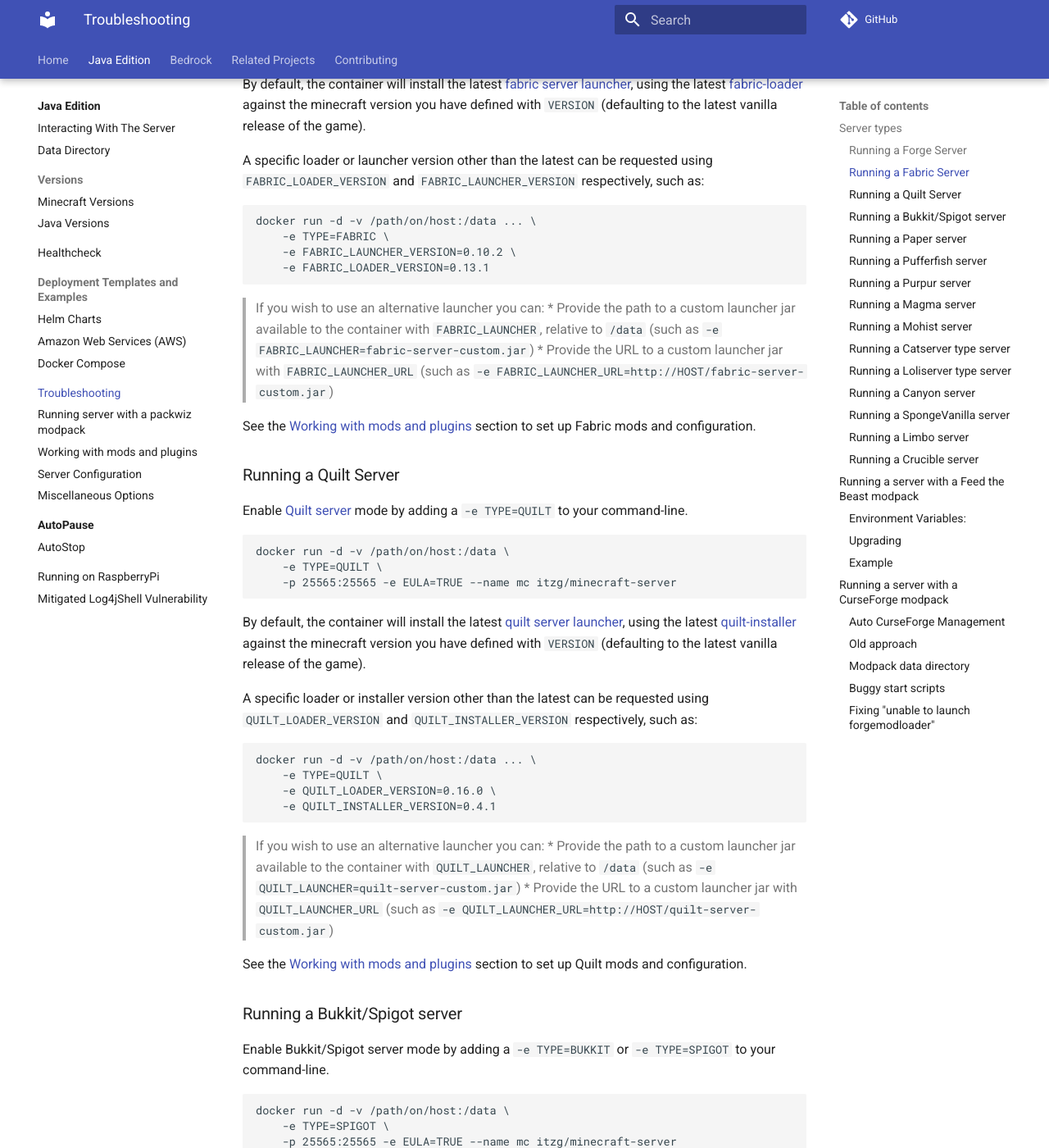
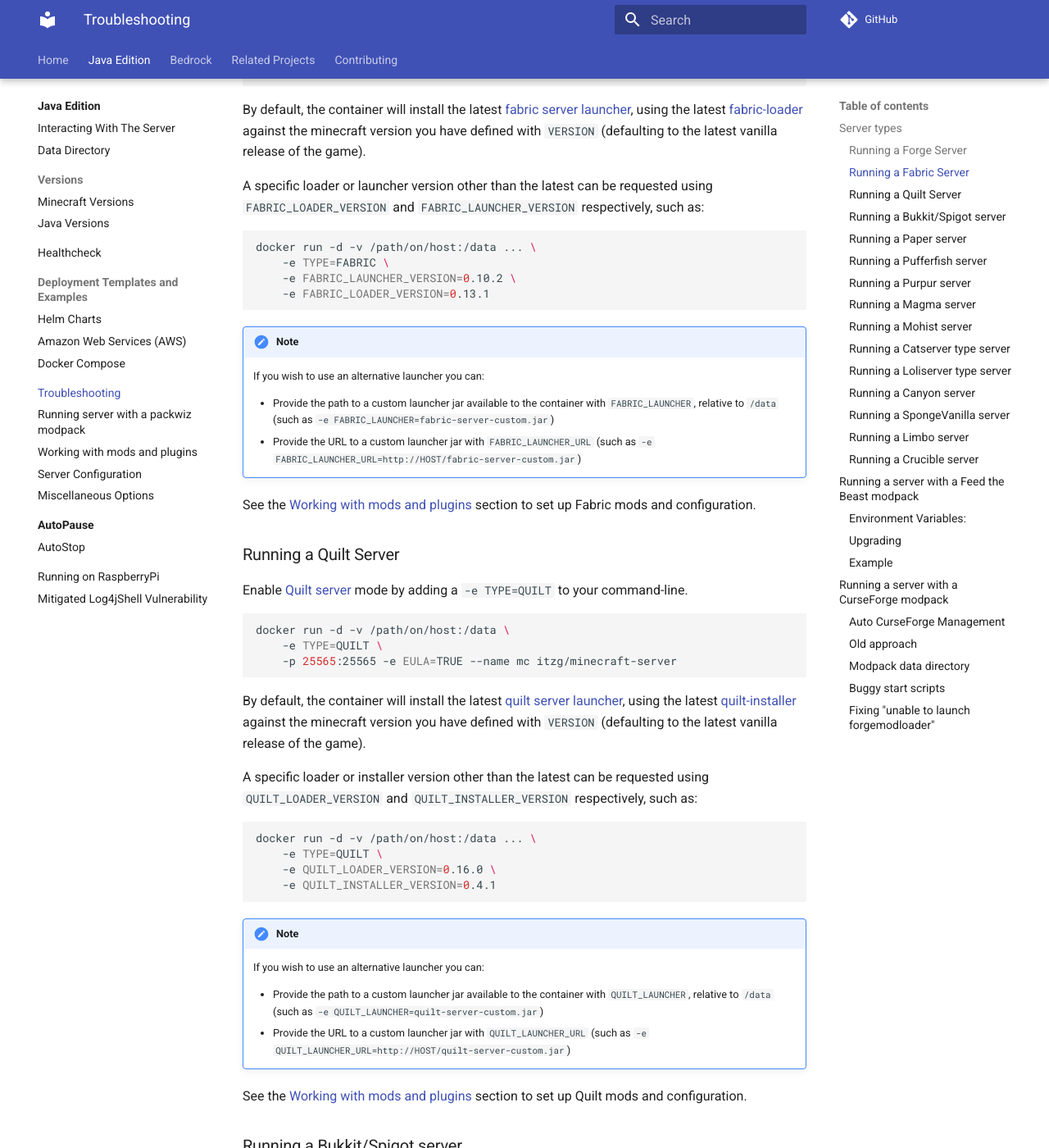
Before and after one commit to camalot/mkdocs-test, an MkDocs documentation site: the page built from docs/java/troubleshooting/index.md, in a window 1280 px wide and 1400 px high, scrolled down 1350 px. Shown: the whole window at 82% size. Built offline with MkDocs 1.6.1 and Material for MkDocs 9.7.7, drawn with Linux system fonts in a browser that asks for light colours; comment, search, counter and statistics services are not loaded; some of the changed text lies outside the part shown.

Commit message:
added admonitions

````diff
--- a/docs/java/troubleshooting/index.md
+++ b/docs/java/troubleshooting/index.md
@@ -12,32 +12,40 @@
 
 The overall version is specified by `VERSION`, [as described in the section above](#versions) and will run the recommended Forge version by default. You can also choose to run a specific Forge version with `FORGE_VERSION`, such as `-e FORGE_VERSION=14.23.5.2854`.
 
-    docker run -d -v /path/on/host:/data \
-        -e TYPE=FORGE \
-        -e VERSION=1.12.2 -e FORGE_VERSION=14.23.5.2854 \
-        -p 25565:25565 -e EULA=TRUE --name mc itzg/minecraft-server
+``` shell
+docker run -d -v /path/on/host:/data \
+    -e TYPE=FORGE \
+    -e VERSION=1.12.2 -e FORGE_VERSION=14.23.5.2854 \
+    -p 25565:25565 -e EULA=TRUE --name mc itzg/minecraft-server
+```
 
 To use a pre-downloaded Forge installer, place it in the attached `/data` directory and
 specify the name of the installer file with `FORGE_INSTALLER`, such as:
 
-    docker run -d -v /path/on/host:/data ... \
-        -e FORGE_INSTALLER=forge-1.11.2-13.20.0.2228-installer.jar ...
+``` shell
+docker run -d -v /path/on/host:/data ... \
+    -e FORGE_INSTALLER=forge-1.11.2-13.20.0.2228-installer.jar ...
+```
 
 To download a Forge installer from a custom location, such as your own file repository, specify
 the URL with `FORGE_INSTALLER_URL`, such as:
 
-    docker run -d -v /path/on/host:/data ... \
-        -e FORGE_INSTALLER_URL=http://HOST/forge-1.11.2-13.20.0.2228-installer.jar ...
+``` shell
+docker run -d -v /path/on/host:/data ... \
+    -e FORGE_INSTALLER_URL=http://HOST/forge-1.11.2-13.20.0.2228-installer.jar ...
+```
 
 In both of the cases above, there is no need for the `VERSION` or `FORGEVERSION` variables.
 
-> If an error occurred while installing Forge, it might be possible to resolve by temporarily setting `FORGE_FORCE_REINSTALL` to "true". Be sure to remove that variable after successfully starting the server.
+!!! note
+
+    If an error occurred while installing Forge, it might be possible to resolve by temporarily setting `FORGE_FORCE_REINSTALL` to "true". Be sure to remove that variable after successfully starting the server.
 
 ### Running a Fabric Server
 
 Enable [Fabric server](https://fabricmc.net/) mode by adding a `-e TYPE=FABRIC` to your command-line.
 
-```
+``` shell
 docker run -d -v /path/on/host:/data \
     -e TYPE=FABRIC \
     -p 25565:25565 -e EULA=TRUE --name mc itzg/minecraft-server
@@ -47,16 +55,19 @@
 
 A specific loader or launcher version other than the latest can be requested using `FABRIC_LOADER_VERSION` and `FABRIC_LAUNCHER_VERSION` respectively, such as:
 
-```
+``` shell
 docker run -d -v /path/on/host:/data ... \
     -e TYPE=FABRIC \
     -e FABRIC_LAUNCHER_VERSION=0.10.2 \
     -e FABRIC_LOADER_VERSION=0.13.1
 ```
 
-> If you wish to use an alternative launcher you can:
-> * Provide the path to a custom launcher jar available to the container with `FABRIC_LAUNCHER`, relative to `/data` (such as `-e FABRIC_LAUNCHER=fabric-server-custom.jar`)
-> * Provide the URL to a custom launcher jar with `FABRIC_LAUNCHER_URL` (such as `-e FABRIC_LAUNCHER_URL=http://HOST/fabric-server-custom.jar`)
+!!! note
+
+    If you wish to use an alternative launcher you can:
+
+    - Provide the path to a custom launcher jar available to the container with `FABRIC_LAUNCHER`, relative to `/data` (such as `-e FABRIC_LAUNCHER=fabric-server-custom.jar`)
+    - Provide the URL to a custom launcher jar with `FABRIC_LAUNCHER_URL` (such as `-e FABRIC_LAUNCHER_URL=http://HOST/fabric-server-custom.jar`)
 
 See the [Working with mods and plugins](#working-with-mods-and-plugins) section to set up Fabric mods and configuration.
 
@@ -64,7 +75,7 @@
 
 Enable [Quilt server](https://quiltmc.org/) mode by adding a `-e TYPE=QUILT` to your command-line.
 
-```
+``` shell
 docker run -d -v /path/on/host:/data \
     -e TYPE=QUILT \
     -p 25565:25565 -e EULA=TRUE --name mc itzg/minecraft-server
@@ -74,16 +85,19 @@
 
 A specific loader or installer version other than the latest can be requested using `QUILT_LOADER_VERSION` and `QUILT_INSTALLER_VERSION` respectively, such as:
 
-```
+``` shell
 docker run -d -v /path/on/host:/data ... \
     -e TYPE=QUILT \
     -e QUILT_LOADER_VERSION=0.16.0 \
     -e QUILT_INSTALLER_VERSION=0.4.1
 ```
 
-> If you wish to use an alternative launcher you can:
-> * Provide the path to a custom launcher jar available to the container with `QUILT_LAUNCHER`, relative to `/data` (such as `-e QUILT_LAUNCHER=quilt-server-custom.jar`)
-> * Provide the URL to a custom launcher jar with `QUILT_LAUNCHER_URL` (such as `-e QUILT_LAUNCHER_URL=http://HOST/quilt-server-custom.jar`)
+!!! note
+
+    If you wish to use an alternative launcher you can:
+
+    - Provide the path to a custom launcher jar available to the container with `QUILT_LAUNCHER`, relative to `/data` (such as `-e QUILT_LAUNCHER=quilt-server-custom.jar`)
+    - Provide the URL to a custom launcher jar with `QUILT_LAUNCHER_URL` (such as `-e QUILT_LAUNCHER_URL=http://HOST/quilt-server-custom.jar`)
 
 See the [Working with mods and plugins](#working-with-mods-and-plugins) section to set up Quilt mods and configuration.
 
@@ -91,9 +105,11 @@
 
 Enable Bukkit/Spigot server mode by adding a `-e TYPE=BUKKIT` or `-e TYPE=SPIGOT` to your command-line.
 
-    docker run -d -v /path/on/host:/data \
-        -e TYPE=SPIGOT \
-        -p 25565:25565 -e EULA=TRUE --name mc itzg/minecraft-server
+``` shell
+docker run -d -v /path/on/host:/data \
+    -e TYPE=SPIGOT \
+    -p 25565:25565 -e EULA=TRUE --name mc itzg/minecraft-server
+```
 
 If the downloaded server jar is corrupted, set `FORCE_REDOWNLOAD` to "true" to force a re-download during next container startup. After successfully re-downloading, you should remove that or set to "false".
 
@@ -132,7 +148,9 @@
 
     -e TYPE=PUFFERFISH
 
-> NOTE: The `VERSION` variable is used to select branch latest, 1.18, or 1.17. Use PUFFERFISH_BUILD to really select the SERVER VERSION number.
+!!! note
+
+    The `VERSION` variable is used to select branch latest, 1.18, or 1.17. Use PUFFERFISH_BUILD to really select the SERVER VERSION number.
 
 Extra variables:
 - `PUFFERFISH_BUILD=lastSuccessfulBuild` : set a specific Pufferfish build to use. Example: selecting build 47 => 1.18.1, or build 50 => 1.18.2 etc
@@ -145,7 +163,9 @@
 
     -e TYPE=PURPUR
 
-> NOTE: the `VERSION` variable is used to lookup a build of Purpur to download
+!!! note
+
+    The `VERSION` variable is used to lookup a build of Purpur to download
 
 Extra variables:
 - `PURPUR_BUILD=LATEST` : set a specific Purpur build to use
@@ -159,7 +179,9 @@
 
     -e TYPE=MAGMA
 
-> **NOTE** there are limited base versions supported, so you will also need to  set `VERSION`, such as "1.12.2", "1.16.5", etc.
+!!! note
+
+   There are limited base versions supported, so you will also need to  set `VERSION`, such as "1.12.2", "1.16.5", etc.
 
 
 ### Running a Mohist server
@@ -168,7 +190,9 @@
 
     -e TYPE=MOHIST
 
-> **NOTE** there are limited base versions supported, so you will also need to  set `VERSION`, such as "1.12.2"
+!!! note
+
+   There are limited base versions supported, so you will also need to  set `VERSION`, such as "1.12.2"
 
 By default the latest build will be used; however, a specific build number can be selected by setting `MOHIST_BUILD`, such as
 
@@ -188,7 +212,9 @@
 
     -e TYPE=LOLISERVER
 
-> **NOTE** Loliserver only provides a single release stream, so `VERSION` is ignored
+!!! note
+
+    Loliserver only provides a single release stream, so `VERSION` is ignored
 
 > **Disclaimer** The retrieval of the serverjar is not bulletproof. It can and probably will change in the future.
 
@@ -198,7 +224,9 @@
 
     -e VERSION=b1.7.3 -e TYPE=CANYON
 
-> **NOTE** only `VERSION=b1.7.3` is supported. Since that version pre-dates the health check mechanism used by this image, that will need to be disabled by setting `DISABLE_HEALTHCHECK=true`.
+!!! note
+
+    Only `VERSION=b1.7.3` is supported. Since that version pre-dates the health check mechanism used by this image, that will need to be disabled by setting `DISABLE_HEALTHCHECK=true`.
 
 By default, the latest build will be used; however, a specific build number can be selected by setting `CANYON_BUILD`, such as
 
@@ -213,14 +241,18 @@
 
 Beware that current [Sponge](https://www.spongepowered.org) `STABLE` versions for Minecraft 1.12 require using [the Java 8 tag](#running-minecraft-server-on-different-java-version):
 
-    docker run -d -v /path/on/host:/data -e TYPE=SPONGEVANILLA \
-        -p 25565:25565 -e EULA=TRUE --name mc itzg/minecraft-server:java8-multiarch
+``` shell
+docker run -d -v /path/on/host:/data -e TYPE=SPONGEVANILLA \
+    -p 25565:25565 -e EULA=TRUE --name mc itzg/minecraft-server:java8-multiarch
+```
 
 You can also choose to use the `EXPERIMENTAL` branch.
 Just change it with `SPONGEBRANCH`, such as:
 
-    $ docker run -d -v /path/on/host:/data ... \
-        -e TYPE=SPONGEVANILLA -e SPONGEBRANCH=EXPERIMENTAL ...
+``` shell
+$ docker run -d -v /path/on/host:/data ... \
+    -e TYPE=SPONGEVANILLA -e SPONGEBRANCH=EXPERIMENTAL ...
+```
 
 ### Running a Limbo server
 
@@ -234,12 +266,11 @@
 
 - `FORCE_REDOWNLOAD`=false
 - `LIMBO_SCHEMA_FILENAME`=default.schem
-- `LEVEL`="Default;${LIMBO_SCHEMA
+- `LEVEL`="Default;${LIMBO_SCHEMA_NAME}"
 
+!!! note
 
-NAME}"
-
-> NOTE: instead of using format codes in the MOTD, Limbo requires [JSON chat content](https://minecraft.fandom.com/wiki/Raw_JSON_text_format#Java_Edition). If a plain string is provided, which is the default, then it gets converted into the required JSON structure.
+    Instead of using format codes in the MOTD, Limbo requires [JSON chat content](https://minecraft.fandom.com/wiki/Raw_JSON_text_format#Java_Edition). If a plain string is provided, which is the default, then it gets converted into the required JSON structure.
 
 ### Running a Crucible server
 
@@ -253,12 +284,15 @@
 
 ## Running a server with a Feed the Beast modpack
 
-> **NOTE** requires one of the Ubuntu with Hotspot images listed in [the Java versions section](#running-minecraft-server-on-different-java-version).
+!!! note
+
+    Requires one of the Ubuntu with Hotspot images listed in [the Java versions section](#running-minecraft-server-on-different-java-version).
 
 [Feed the Beast application](https://www.feed-the-beast.com/) modpacks are supported by using `-e TYPE=FTBA` (**note** the "A" at the end of the type). This server type will automatically take care of downloading and installing the modpack and appropriate version of Forge, so the `VERSION` does not need to be specified.
 
 ### Environment Variables:
 - `FTB_MODPACK_ID`: **required**, the numerical ID of the modpack to install. The ID can be located by [finding the modpack](https://www.feed-the-beast.com/modpack) and locating the ID in this part of the URL:
+
   ```
   https://www.feed-the-beast.com/modpacks/23-ftb-infinity-evolved-17
                                           ^^
@@ -273,14 +307,16 @@
 
 The following example runs the latest version of [FTB Presents Direwolf20 1.12](https://ftb.neptunepowered.org/pack/ftb-presents-direwolf20-1-12/):
 
-```
+``` shell
 docker run -d --name mc-ftb -e EULA=TRUE \
   -e TYPE=FTBA -e FTB_MODPACK_ID=31 \
   -p 25565:25565 \
   itzg/minecraft-server:java8-multiarch
 ```
 
-> Normally you will also add `-v` volume for `/data` since the mods and config are installed there along with world data.
+!!! note
+
+    Normally you will also add `-v` volume for `/data` since the mods and config are installed there along with world data.
 
 ## Running a server with a CurseForge modpack
 
````
